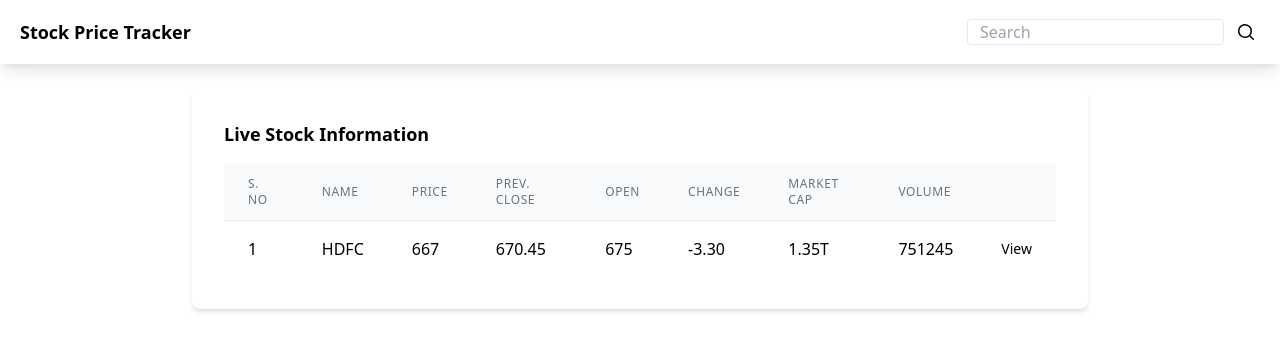
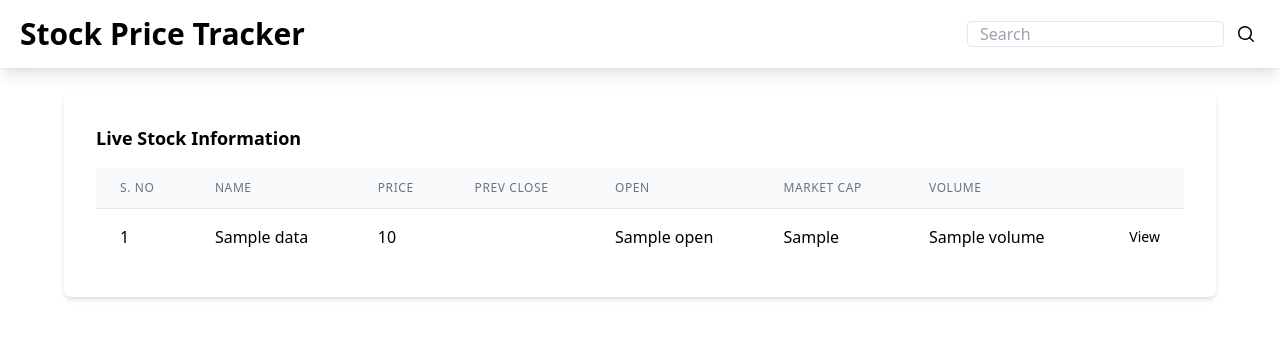
Before and after one commit to Kakkart16/Stock-Price-Tracker, a Django app: template stocks/tracker/templates/stockTracker.html in a window 1280 px wide. Shown: the top 351 px of the page. Run offline with Django 5.2, Linux system fonts and the light colour scheme; the template is opened without the code that fills it: most values are stand-ins (such as "Sample title", 1, 10 or a date in 2020).

Commit message:
Integrated yahoo-fin and yfinance

```diff
--- a/stocks/stocks/settings.py
+++ b/stocks/stocks/settings.py
@@ -26,7 +26,6 @@
 DEBUG = True
 
 ALLOWED_HOSTS = []
-
 
 # Application definition
 
--- a/stocks/tracker/templates/base.html
+++ b/stocks/tracker/templates/base.html
@@ -18,7 +18,7 @@
 <body class="bg-white text-black">
     <nav class="relative flex w-full flex-wrap items-center justify-between bg-[#FBFBFB] py-2 text-neutral-500 shadow-lg hover:text-neutral-700 focus:text-neutral-700 dark:bg-neutral-600 lg:py-4">
         <div class="flex w-full flex-wrap items-center justify-between px-3">
-            <a class="ml-2 font-bold text-lg text-neutral-800 dark:text-neutral-200" href="#">Stock Price Tracker</a>
+            <a class="ml-2 font-bold text-3xl text-neutral-800 dark:text-neutral-200" href="#">Stock Price Tracker</a>
             <div class="ml-5 flex w-[30%] items-center justify-between">
                 <input type="search" class="relative m-0 block w-[1px] min-w-0 flex-auto rounded border border-solid border-neutral-300 bg-transparent bg-clip-padding px-3 py-[0.25rem] text-base font-normal leading-[1.6] text-neutral-700 outline-none transition duration-200 ease-in-out focus:z-[3] focus:border-primary focus:text-neutral-700 focus:shadow-[inset_0_0_0_1px_rgb(59,113,202)] focus:outline-none motion-reduce:transition-none dark:border-neutral-500 dark:text-neutral-200 dark:placeholder:text-neutral-200 dark:focus:border-primary" placeholder="Search" aria-label="Search" aria-describedby="button-addon2" />
                 <!-- Search icon -->
--- a/stocks/tracker/templates/stockTracker.html
+++ b/stocks/tracker/templates/stockTracker.html
@@ -8,7 +8,7 @@
 </style>
 {% endblock %}
 {% block body %}
-<div class="max-w-4xl mx-auto bg-white p-8 m-6 rounded-lg shadow-md">
+<div class="max-w-6xl mx-auto flex flex-col bg-white p-8 m-6 rounded-lg shadow-md">
     <h2 class="text-lg font-semibold mb-4">Live Stock Information</h2>
     <div class="overflow-x-auto">
         <table class="min-w-full divide-y divide-gray-200">
@@ -17,29 +17,32 @@
                     <th scope="col" class="px-6 py-3 text-left text-xs font-medium text-gray-500 uppercase tracking-wider">S. No</th>
                     <th scope="col" class="px-6 py-3 text-left text-xs font-medium text-gray-500 uppercase tracking-wider">Name</th>
                     <th scope="col" class="px-6 py-3 text-left text-xs font-medium text-gray-500 uppercase tracking-wider">Price</th>
-                    <th scope="col" class="px-6 py-3 text-left text-xs font-medium text-gray-500 uppercase tracking-wider">Prev. Close</th>
+                    <th scope="col" class="px-6 py-3 text-left text-xs font-medium text-gray-500 uppercase tracking-wider">Prev Close</th>
                     <th scope="col" class="px-6 py-3 text-left text-xs font-medium text-gray-500 uppercase tracking-wider">Open</th>
-                    <th scope="col" class="px-6 py-3 text-left text-xs font-medium text-gray-500 uppercase tracking-wider">Change</th>
                     <th scope="col" class="px-6 py-3 text-left text-xs font-medium text-gray-500 uppercase tracking-wider">Market Cap</th>
                     <th scope="col" class="px-6 py-3 text-left text-xs font-medium text-gray-500 uppercase tracking-wider">Volume</th>
+                    {% comment %} <th scope="col" class="px-6 py-3 text-left text-xs font-medium text-gray-500 uppercase tracking-wider">Market Cap</th>
+                    <th scope="col" class="px-6 py-3 text-left text-xs font-medium text-gray-500 uppercase tracking-wider">Change</th> {% endcomment %}
                     <th scope="col" class="relative px-6 py-3"></th>
                 </tr>
             </thead>
             <tbody class="bg-white divide-y divide-gray-200">
+                {% for data in data %}
                 <tr>
-                    <td class="px-6 py-4 whitespace-nowrap">1</td>
-                    <td class="px-6 py-4 whitespace-nowrap">HDFC</td>
-                    <td class="px-6 py-4 whitespace-nowrap">667</td>
-                    <td class="px-6 py-4 whitespace-nowrap">670.45</td>
-                    <td class="px-6 py-4 whitespace-nowrap">675</td>
-                    <td class="px-6 py-4 whitespace-nowrap">-3.30</td>
-                    <td class="px-6 py-4 whitespace-nowrap">1.35T</td>
-                    <td class="px-6 py-4 whitespace-nowrap">751245</td>
+                    <td class="px-6 py-4 whitespace-nowrap">{{ forloop.counter }}</td>
+                    <td class="px-6 py-4 whitespace-nowrap">{{ data.name }}</td>
+                    <td class="px-6 py-4 whitespace-nowrap">{{ data.price }}</td>
+                    <td class="px-6 py-4 whitespace-nowrap">{{ data.prev_close }}</td>
+                    <td class="px-6 py-4 whitespace-nowrap">{{ data.open }}</td>
+                    <td class="px-6 py-4 whitespace-nowrap">{{ data.market_cap }}</td>
+                    <td class="px-6 py-4 whitespace-nowrap">{{ data.volume }}</td>
+                    {% comment %} <td class="px-6 py-4 whitespace-nowrap">1.35T</td>
+                    <td class="px-6 py-4 whitespace-nowrap">751245</td> {% endcomment %}
                     <td class="px-6 py-4 whitespace-nowrap text-right text-sm font-medium">
                         <a href="#" class="text-primary hover:text-primary-dark">View</a>
                     </td>
                 </tr>
-                <!-- Add more rows as needed -->
+                {% endfor %}
             </tbody>
         </table>
     </div>
```
Also changed, not shown: stocks/tracker/templates/home.html (+10 -16 lines), stocks/tracker/views.py (+34 -3 lines).
